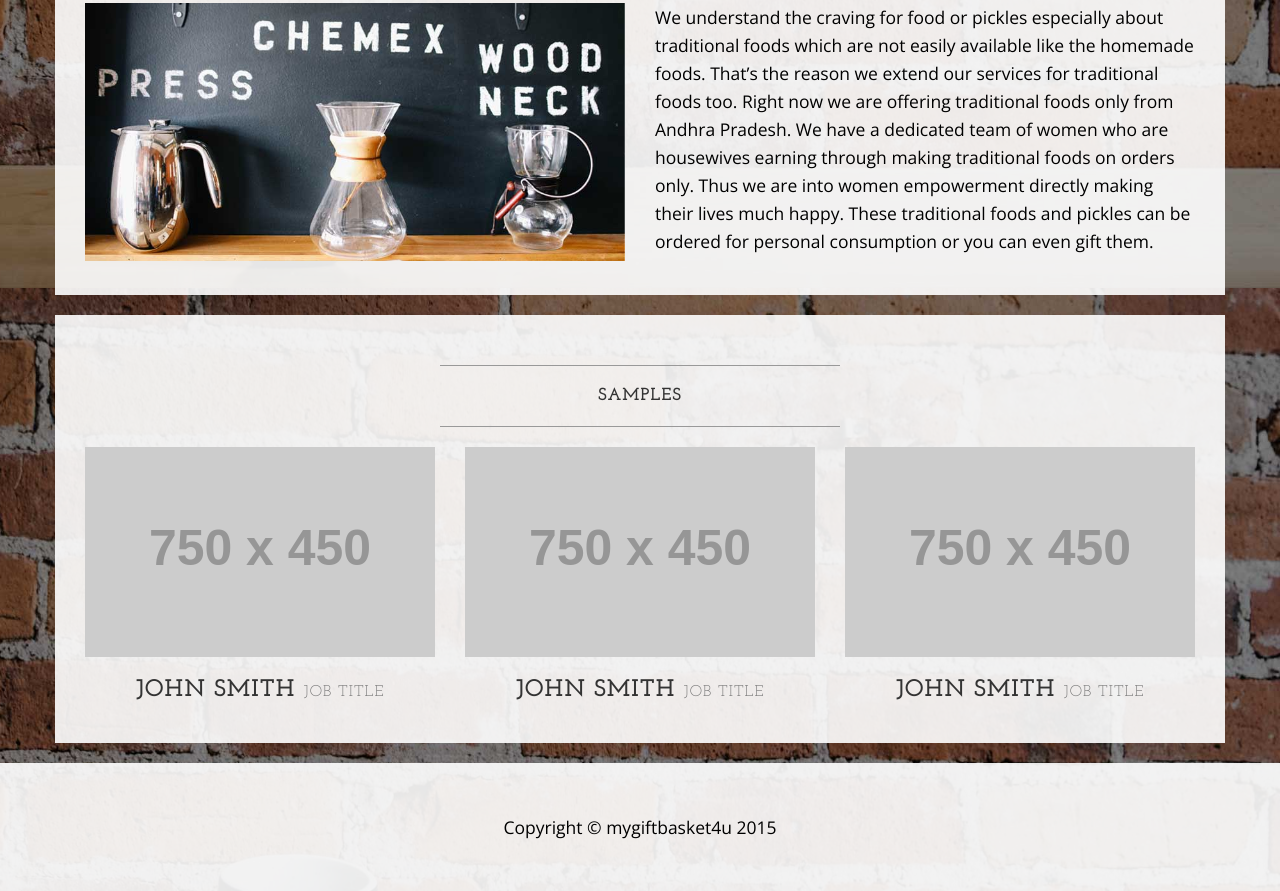
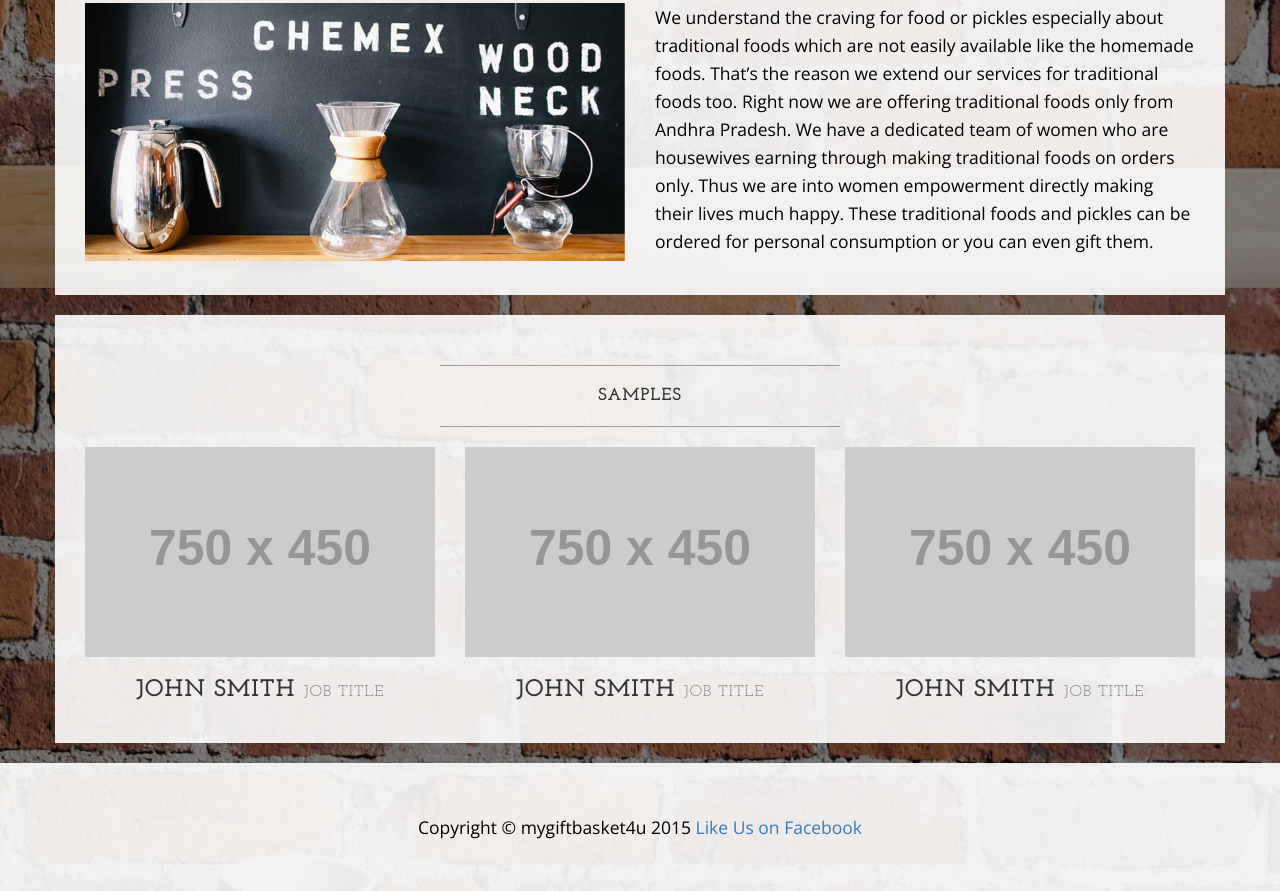
Before and after one commit to mygiftbasket4u/mygiftbasket4u.github.io, a plain HTML site: page food.html in a window 1280 px wide. Shown: the part 512-1403 px from the top of the page. Drawn offline with nearby package versions, Linux system fonts and the light colour scheme; placeholder pictures from the web are drawn by us.

Commit message:
Added Facebook Link

```diff
--- a/food.html
+++ b/food.html
@@ -148,7 +148,7 @@
         <div class="container">
             <div class="row">
                 <div class="col-lg-12 text-center">
-                    <p>Copyright &copy; mygiftbasket4u 2015</p>
+                    <p>Copyright &copy; mygiftbasket4u 2015 <a href="https://www.facebook.com/groups/730091190435941/">Like Us on Facebook</a></p>
                 </div>
             </div>
         </div>
```
Also changed, not shown: baskets.html (+1 -1 lines), corporate.html (+1 -1 lines), index.html (+1 -1 lines), personal.html (+1 -1 lines), return.html (+3 -2 lines).
